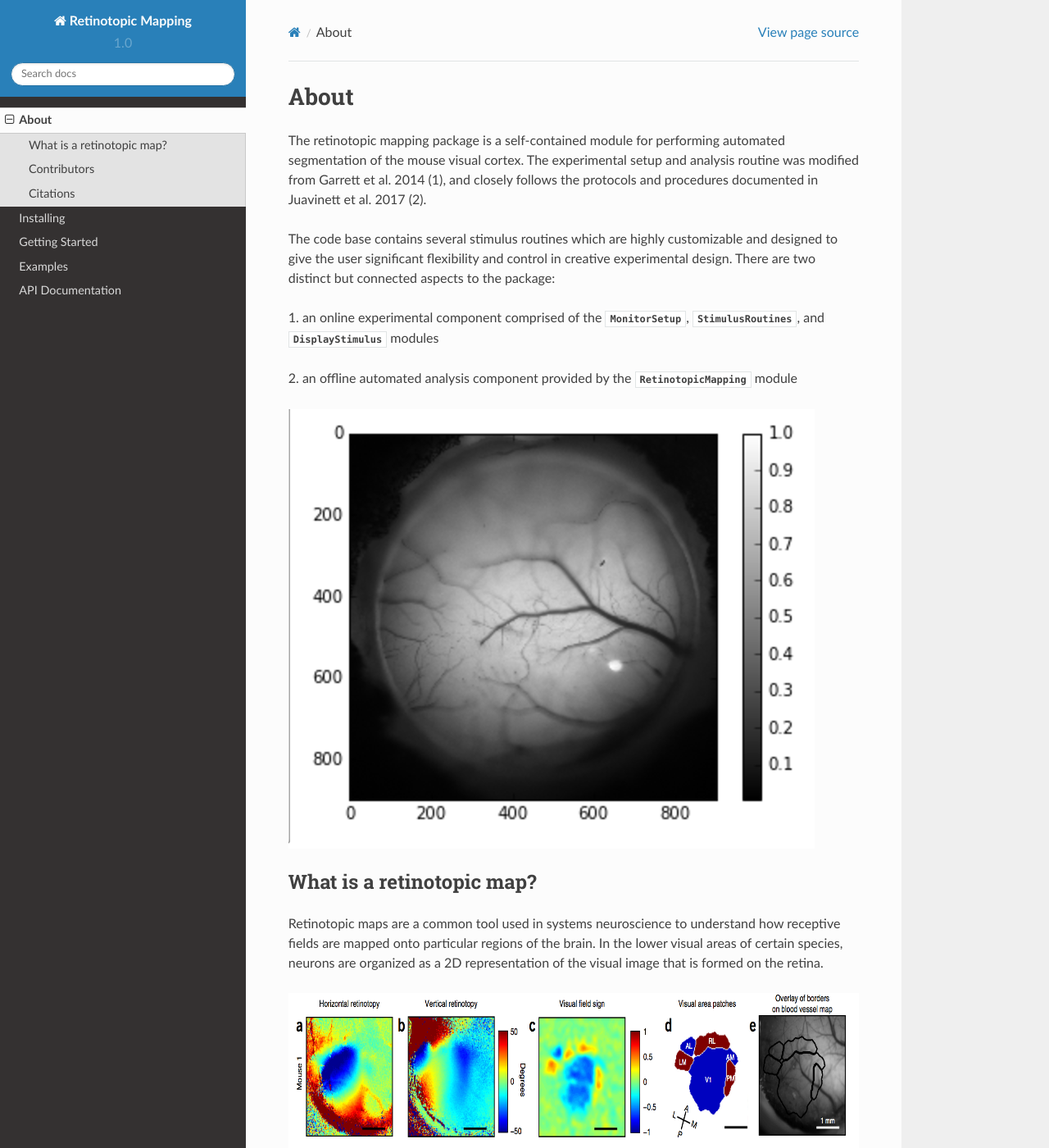
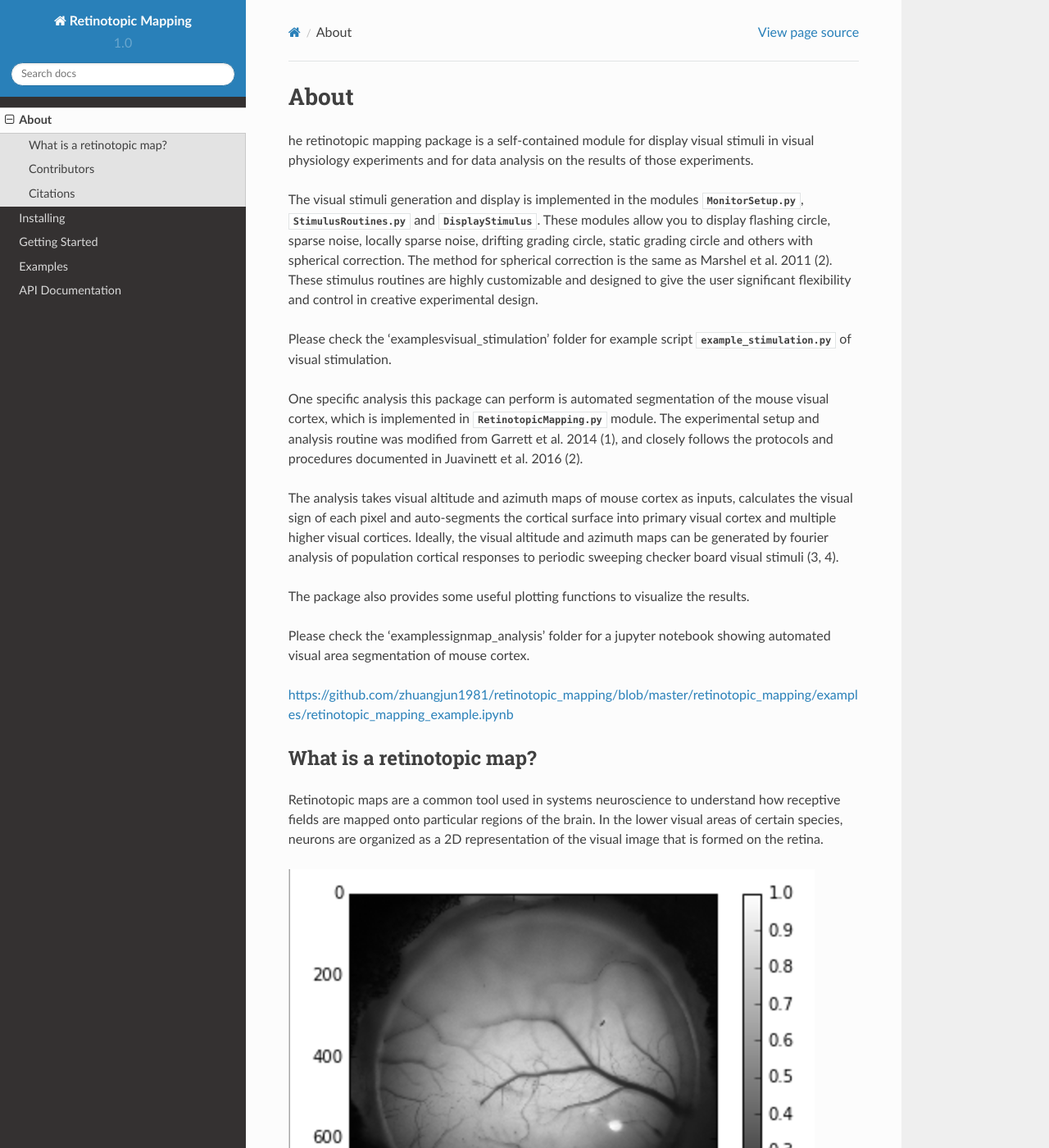
Before and after one commit to zhuangjun1981/retinotopic_mapping, a Sphinx documentation site: the page built from doc/source/about.rst, in a window 1280 px wide and 1400 px high. Shown: the whole window at 82% size. Built offline with Sphinx 7.4.7 and the Read the Docs theme 2.0.0, drawn with Linux system fonts in a browser that asks for light colours; some of the changed text lies outside the part shown.

Commit message:
modified documentation

```diff
--- a/doc/source/about.rst
+++ b/doc/source/about.rst
@@ -1,27 +1,43 @@
 About
 =======
-The retinotopic mapping package is a self-contained module
-for performing automated segmentation of the mouse
-visual cortex. The experimental setup and analysis routine was
+he retinotopic mapping package is a self-contained module
+for display visual stimuli in visual physiology experiments and
+for data analysis on the results of those experiments.
+
+The visual stimuli generation and display is implemented in the modules
+:mod:`MonitorSetup.py`, :mod:`StimulusRoutines.py` and :mod:`DisplayStimulus`.
+These modules allow you to display flashing circle, sparse noise,
+locally sparse noise, drifting grading circle, static grading circle
+and others with spherical correction. The method for spherical
+correction is the same as Marshel et al. 2011 (2). These stimulus
+routines are highly customizable and designed to give the user
+significant flexibility and control in creative experimental design.
+
+Please check the '\examples\visual_stimulation' folder for
+example script :mod:`example_stimulation.py` of visual stimulation.
+
+One specific analysis this package can perform is automated
+segmentation of the mouse visual cortex, which is implemented in
+:mod:`RetinotopicMapping.py` module.
+The experimental setup and analysis routine was
 modified from Garrett et al. 2014 (1), and closely follows
-the protocols and procedures documented in Juavinett et al. 2017
+the protocols and procedures documented in Juavinett et al. 2016
 (2).
 
-The code base contains several stimulus routines which are
-highly customizable and designed to give the user significant
-flexibility and control in creative experimental design. There
-are two distinct but connected aspects to the package:
+The analysis takes visual altitude and azimuth maps of mouse cortex
+as inputs, calculates the visual sign of each pixel and auto-segments
+the cortical surface into primary visual cortex and multiple higher
+visual cortices. Ideally, the visual altitude and azimuth maps can be
+generated by fourier analysis of population cortical responses to
+periodic sweeping checker board visual stimuli (3, 4).
 
-1. an online experimental component comprised of the
-:mod:`MonitorSetup`, :mod:`StimulusRoutines`, and :mod:`DisplayStimulus`
-modules
+The package also provides some useful plotting functions to visualize
+the results.
 
-2. an offline automated analysis component provided
-by the :mod:`RetinotopicMapping` module
+Please check the '\examples\signmap_analysis' folder for a jupyter
+notebook showing automated visual area segmentation of mouse cortex.
 
-
-
-.. figure:: images/vasculature.png
+https://github.com/zhuangjun1981/retinotopic_mapping/blob/master/retinotopic_mapping/examples/retinotopic_mapping_example.ipynb
 
 
 What is a retinotopic map?
@@ -32,6 +48,7 @@ mapped onto particular regions of the brain. In the lower visual
 areas of certain species, neurons are organized as a 2D representation
 of the visual image that is formed on the retina.
 
+.. figure:: images/vasculature.png
 .. figure:: images/retinotopic_maps.png
    :scale: 60%
 
@@ -56,10 +73,26 @@ Contributors
 
 Citations
 ++++++++++
-1. Garrett ME, Nauhaus I, Marshel JH, Callaway EM (2014) Topography and
-areal organization of mouse visual cortex. J Neurosci 34:12587-12600.
-
+1. Garrett ME, Nauhaus I, Marshel JH, Callaway EM (2014)
+Topography and areal organization of mouse visual cortex.
+J Neurosci 34:12587-12600.
 
 2. Juavinett AL, Nauhaus I, Garrett ME, Zhuang J, Callaway EM (2017).
-Automated identification of mouse visual areas with intrinsic signal
-imaging. Nature Protocols. 12: 32-43.
+Automated identification of mouse visual areas with intrinsic signal imaging.
+Nature Protocols. 12: 32-43.
+
+3. Kalatsky VA, Stryker MP (2003)
+New paradigm for optical imaging: temporally encoded maps of intrinsic signal.
+Neuron 38:529-545.
+
+4. Marshel JH, Kaye AP, Nauhaus I, Callaway EM (2012)
+Anterior-posterior direction opponency in the superficial mouse lateral geniculate nucleus.
+Neuron 76:713-720.
+
+5. Sereno MI, Dale AM, Reppas JB, Kwong KK, Belliveau JW, Brady TJ, Rosen BR, Tootell RB (1995)
+Borders of multiple visual areas in humans revealed by functional magnetic resonance imaging.
+Science 268:889-893.
+
+6. Sereno MI, McDonald CT, Allman JM (1994)
+Analysis of retinotopic maps in extrastriate cortex.
+Cereb Cortex 4:601-620.
```
Also changed, not shown: README.md (+29 -22 lines).
